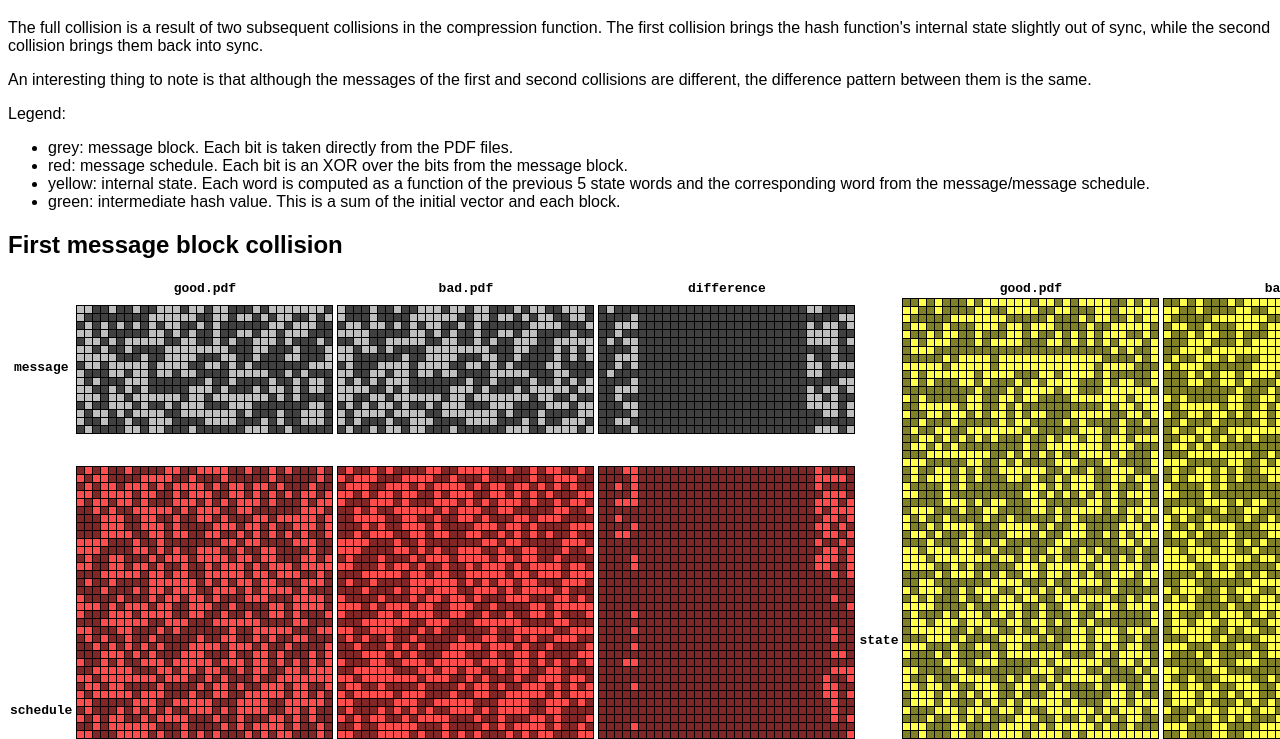
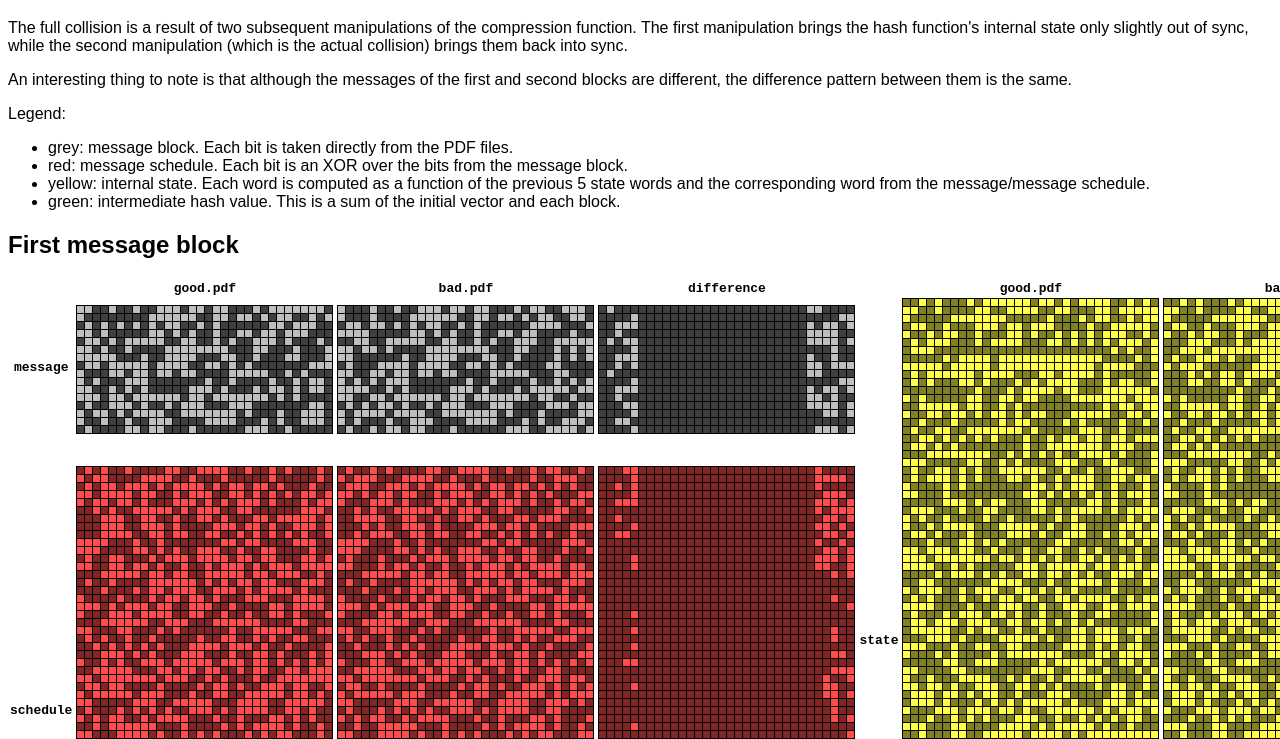
Before and after one commit to vegard/vegard.github.io, a plain HTML site: page sha1/index.html in a window 1280 px wide. Shown: the part 61-800 px from the top of the page. Drawn offline with Linux system fonts and the light colour scheme; a script that the page names is missing.

Commit message:
sha1: fix obvious mistake in description
I must have been very tired when doing this. There is obviously just one
collision since the hash/internal state doesn't match after the first
block.

```diff
--- a/sha1/index.html
+++ b/sha1/index.html
@@ -11,9 +11,9 @@
 
 <h1>SHA-1 collision</h1>
 
-<p>The full collision is a result of two subsequent collisions in the compression function. The first collision brings the hash function's internal state slightly out of sync, while the second collision brings them back into sync.</p>
+<p>The full collision is a result of two subsequent manipulations of the compression function. The first manipulation brings the hash function's internal state only slightly out of sync, while the second manipulation (which is the actual collision) brings them back into sync.</p>
 
-<p>An interesting thing to note is that although the messages of the first and second collisions are different, the difference pattern between them is the same.</p>
+<p>An interesting thing to note is that although the messages of the first and second blocks are different, the difference pattern between them is the same.</p>
 
 <p>Legend:
 <ul>
@@ -24,7 +24,7 @@
 </ul>
 </p>
 
-<h2>First message block collision</h2>
+<h2>First message block</h2>
 <table>
 
 <tr>
@@ -67,7 +67,7 @@
 
 </table>
 
-<h2>Second message block collision</h2>
+<h2>Second message block (collision)</h2>
 <table>
 
 <tr>
```
